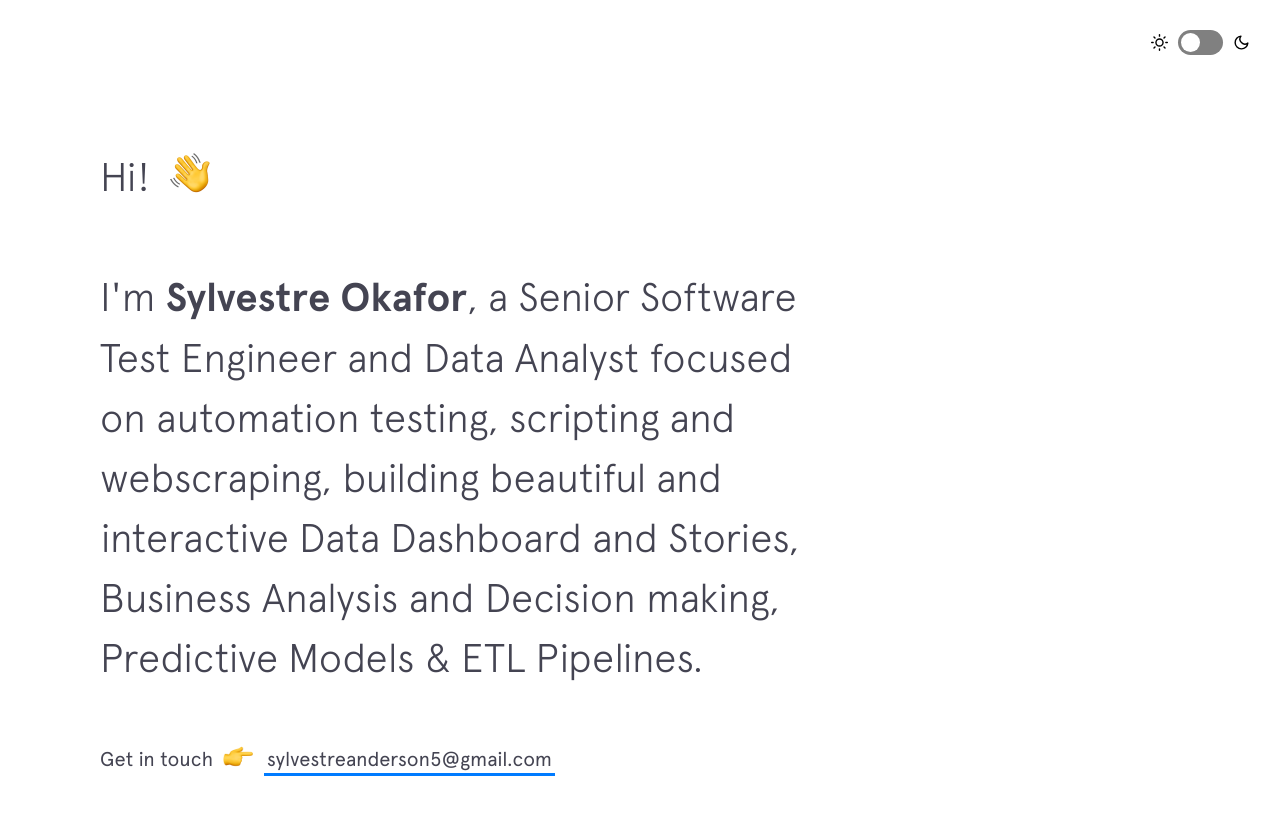
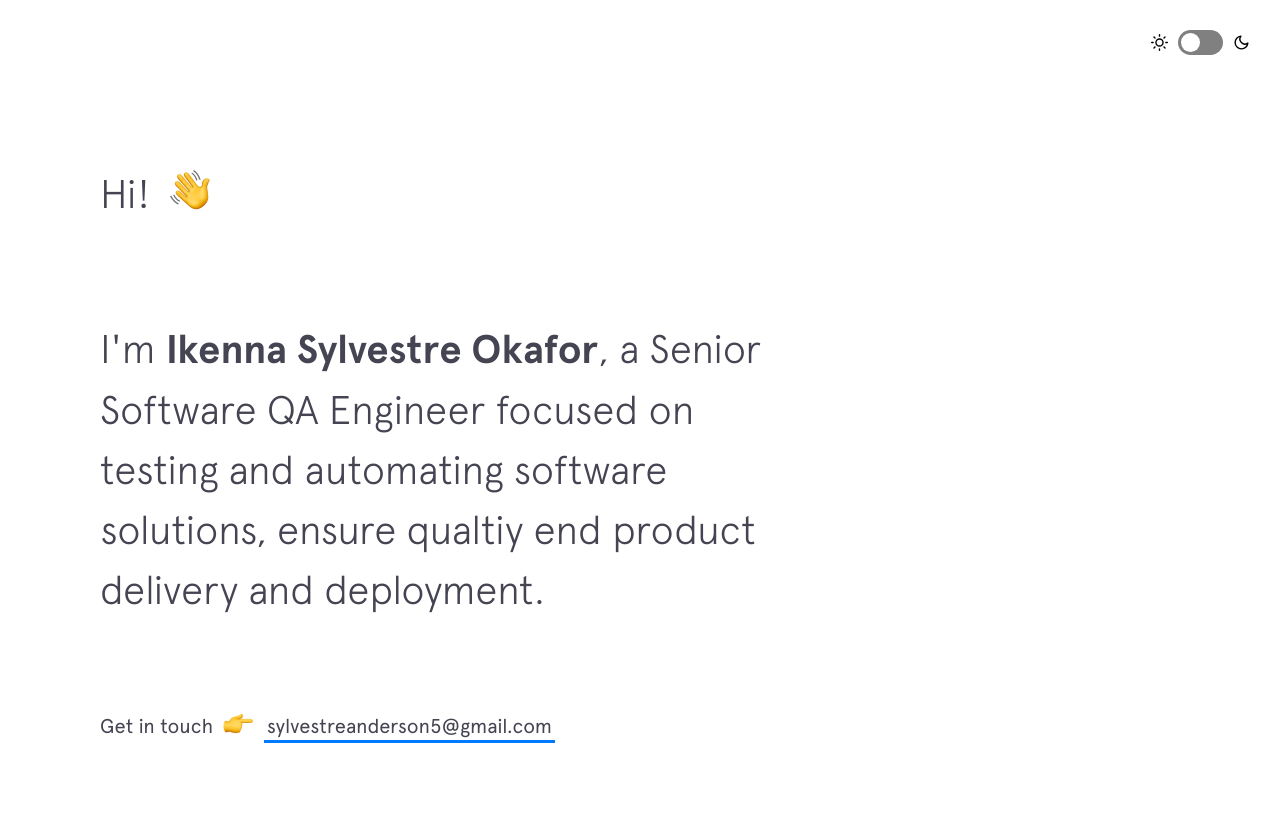
Before and after one commit to Sylvestre5/sylvestre5.github.io, a Jekyll site: the page built from index.html, in a window 1280 px wide and 900 px high. Shown: the top 815 px of the window. Built offline with Jekyll 4.4.1, drawn with Linux system fonts in a browser that asks for light colours; nearby versions of some CDN libraries.

Commit message:
Update intro.html

```diff
--- a/_includes/intro.html
+++ b/_includes/intro.html
@@ -4,8 +4,7 @@
   </h1>
 
   <h2 class="intro__tagline">I'm
-    <span class="name">Sylvestre Okafor</span>, a Senior Software Test Engineer and Data Analyst focused on automation testing, scripting and webscraping, building beautiful  and interactive Data Dashboard and Stories, Business Analysis and Decision making,
-    Predictive Models &amp; ETL Pipelines.
+    <span class="name">Ikenna Sylvestre Okafor</span>, a Senior Software QA Engineer focused on testing and automating software solutions, ensure qualtiy end product delivery and deployment.
   </h2>
 
   <h3 class="intro__contact">
```
